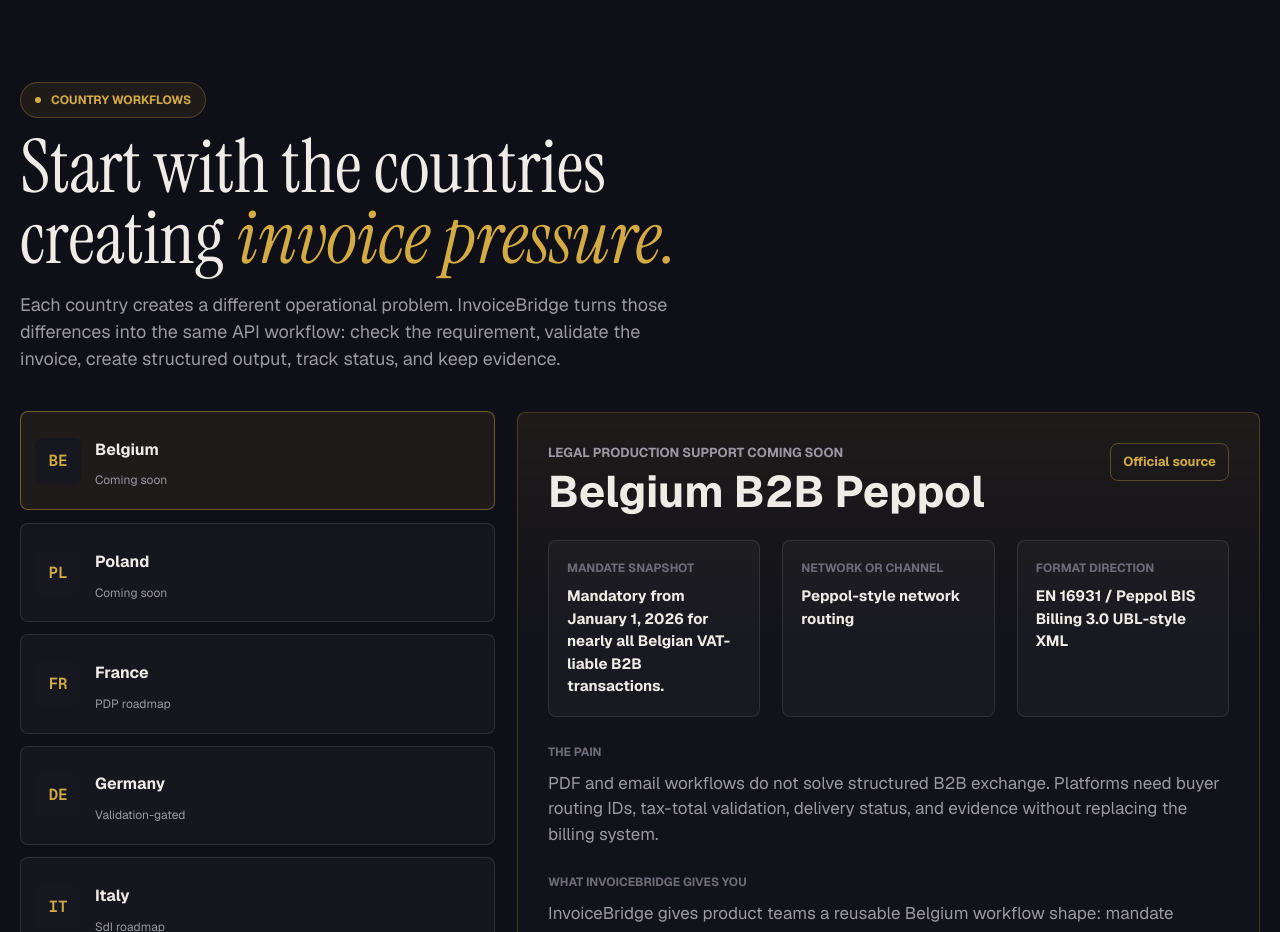
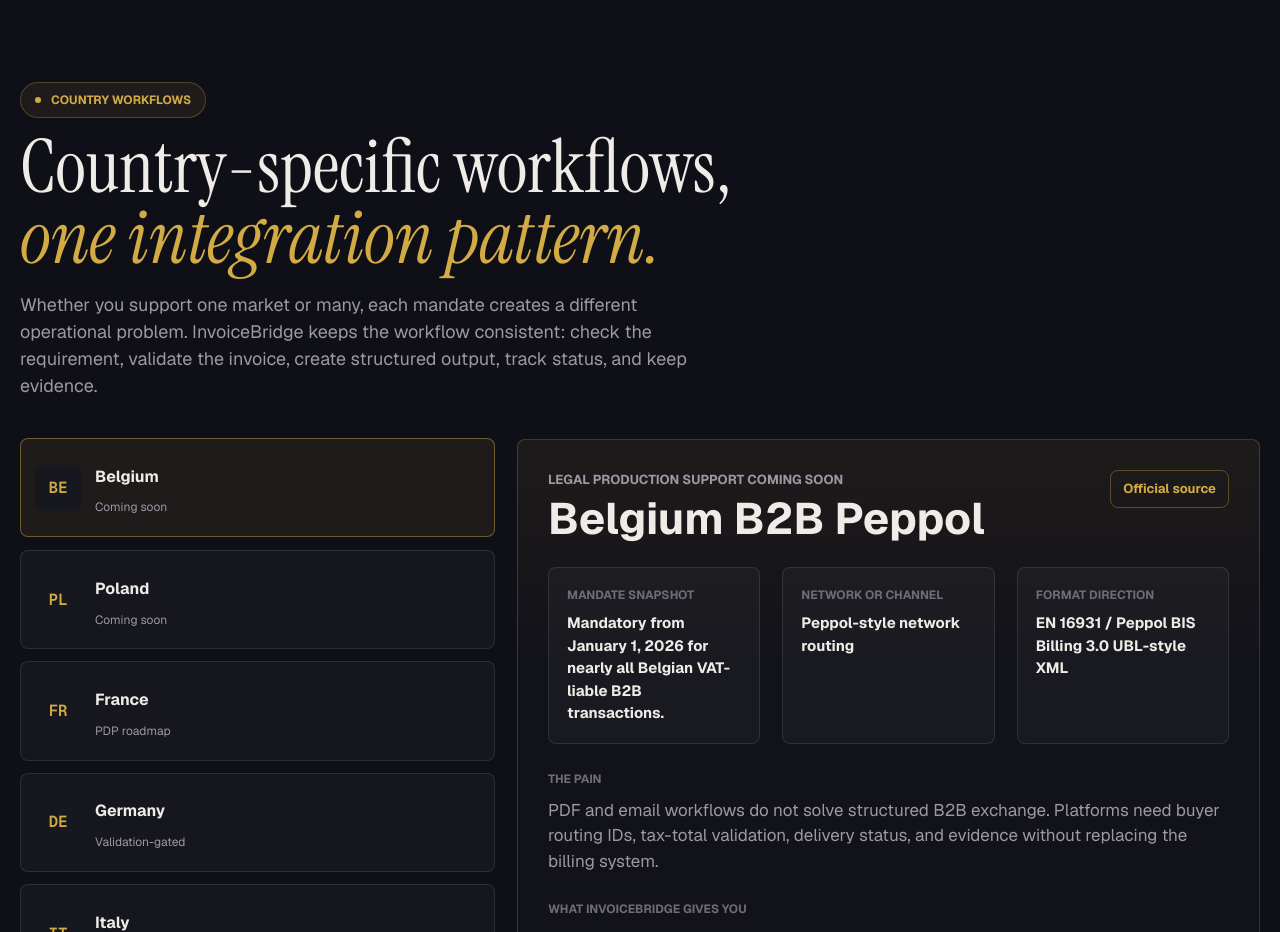
Before and after one commit to manynames3/invoicebridge-api, a plain HTML site: page site/index.html in a window 1280 px wide. Shown: the part 2940-3872 px from the top of the page. Drawn offline with nearby package versions, Linux system fonts and the light colour scheme.

Commit message:
Refine country workflow landing copy

```diff
--- a/site/index.html
+++ b/site/index.html
@@ -1042,11 +1042,11 @@
           <div class="container">
             <div class="section-head">
               <div class="eyebrow">Country workflows</div>
-              <h2 class="section-title">Start with the countries creating <em>invoice pressure.</em></h2>
+              <h2 class="section-title">Country-specific workflows, <em>one integration pattern.</em></h2>
               <p class="section-copy">
-                Each country creates a different operational problem. InvoiceBridge turns those differences into the
-                same API workflow: check the requirement, validate the invoice, create structured output, track status,
-                and keep evidence.
+                Whether you support one market or many, each mandate creates a different operational problem.
+                InvoiceBridge keeps the workflow consistent: check the requirement, validate the invoice, create
+                structured output, track status, and keep evidence.
               </p>
             </div>
 
```
